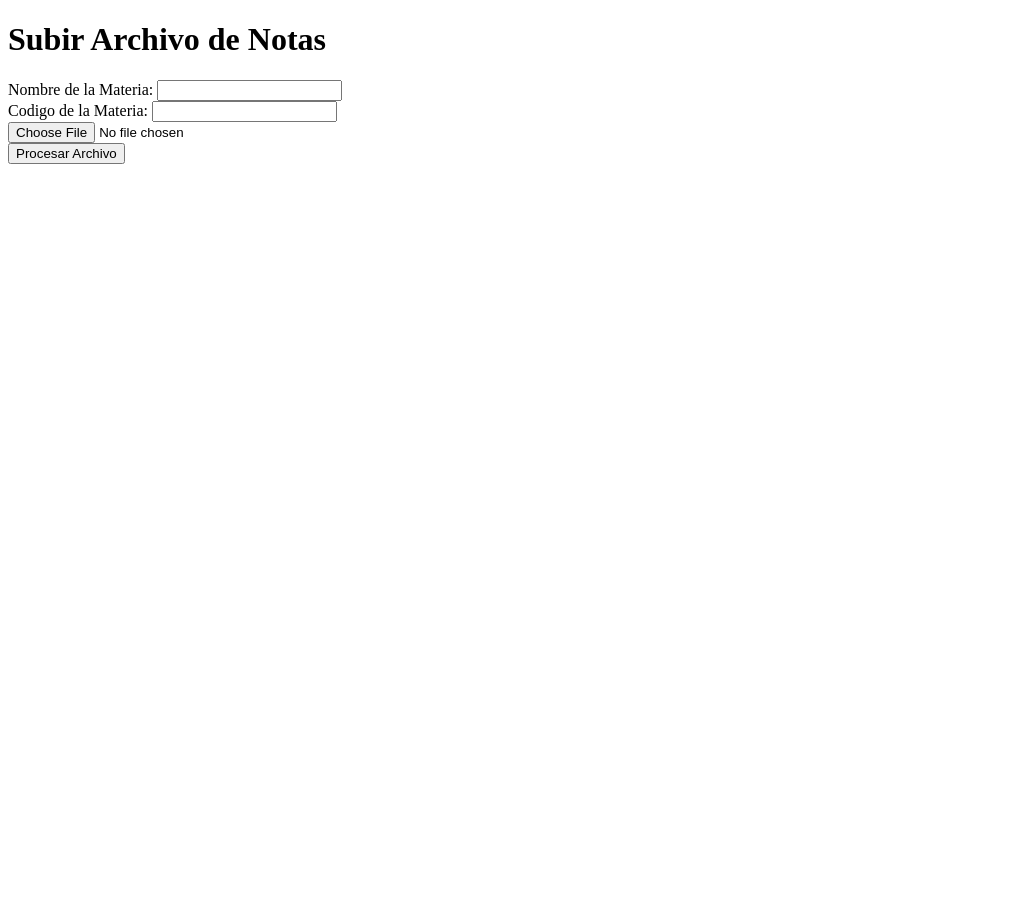
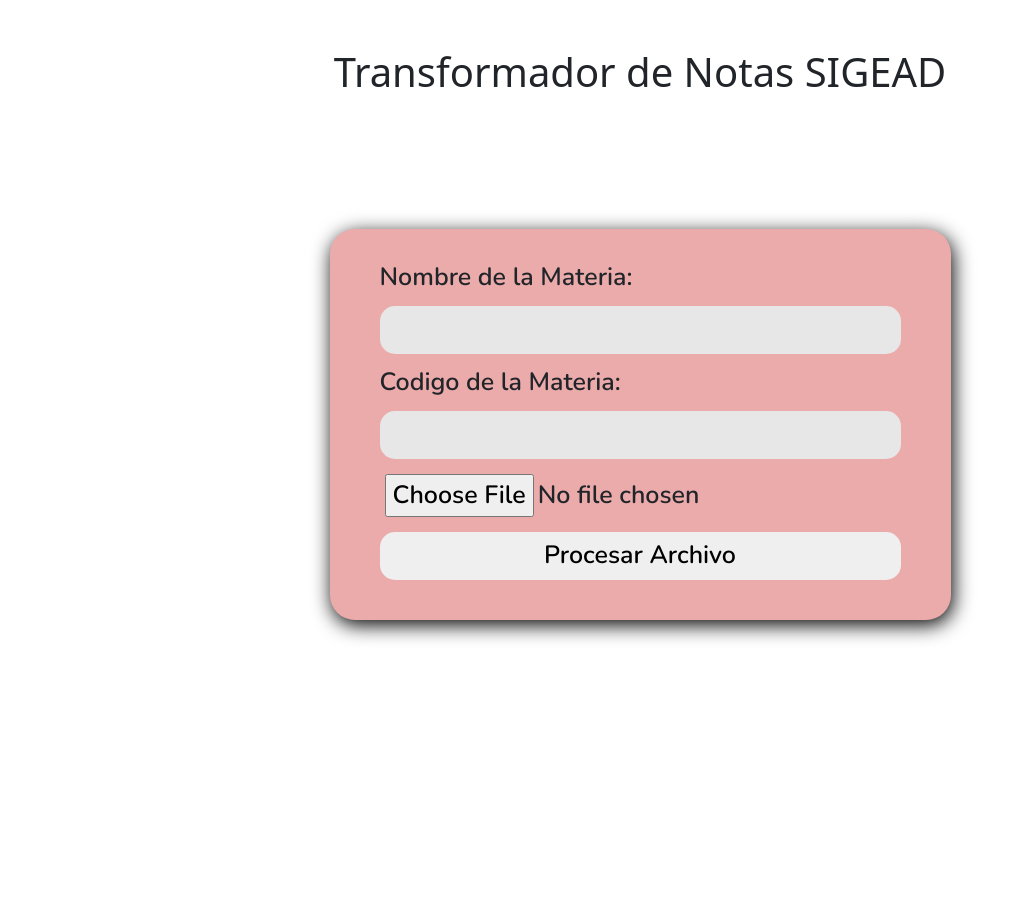
Before and after one commit to FacuChiza/Transformador-notas-SIGEAD, a Flask app: page / in a window 1280 px wide. Shown: the whole page, without its empty margins (0-1024 px from the left). Before the commit the page ends 164 px from the top, so only its background shows below. Run offline with Flask 3, Linux system fonts and the light colour scheme.

Commit message:
creacion de todo el css

```diff
--- a/app.py
+++ b/app.py
@@ -21,6 +21,7 @@ def upload_file():
 
     file.save(os.path.join("uploads", filename))
 
+
     df = pd.read_excel(os.path.join("uploads", filename))
     df.columns = ["Nom", "Ape", "Num", "Inst", "Depa", "Cues", "Ult"]
     df = df.drop(columns=["Nom", "Ape", "Inst", "Ult"])
--- /dev/null
+++ b/static/css/style.css
@@ -0,0 +1,51 @@
+  @import url('https://fonts.googleapis.com/css2?family=Nunito:wght@600&display=swap');
+
+*{
+    margin: 0;
+    box-sizing: border-box;
+    -webkit-box-sizing: border-box;
+}
+
+.cont-titulo{
+    display: flex;
+    justify-content: center;
+    padding-top: 6vh;
+}
+
+.cont-form{
+    background-color: rgb(236, 171, 171);
+    padding: 30px 50px;
+    border-radius: 25px;
+    font-size: 25px;
+    font-family: 'Nunito', sans-serif;
+    box-shadow: 2px 5px 20px black;
+}
+
+.cont-principal{
+    display: flex;
+  flex-direction: column;
+  justify-content: center;
+  align-items: center;
+  height: 100vh;
+  padding-bottom: 20vh;
+}
+
+.form label, .form input, .form button{
+    display: block;
+    width: 100%;
+    margin-bottom: 10px;
+}
+
+.form input[type="file"], .form button[type="submit"], .form input[type="text"], .form input[type="number"]{
+    border: none;
+    border-radius: 15px;
+    padding: 5px;
+}
+
+.form input[type="text"], .form input[type="number"]{
+    background-color: rgb(231, 231, 231);
+}
+
+.form button[type="submit"]:hover{
+    background-color: rgb(199, 200, 201);
+}
--- a/templates/success.html
+++ b/templates/success.html
@@ -5,7 +5,10 @@
   <meta name="viewport" content="width=device-width, initial-scale=1.0">
 
   <!-- CSS -->
-  <link rel="stylesheet" href="../css/estilo.css">
+  <link rel="stylesheet" href="{{ url_for('static', filename='css/style.css' ) }}">
+
+  <!-- Bootstrap -->
+  <link href="https://cdn.jsdelivr.net/npm/bootstrap@5.3.2/dist/css/bootstrap.min.css" rel="stylesheet" integrity="sha384-T3c6CoIi6uLrA9TneNEoa7RxnatzjcDSCmG1MXxSR1GAsXEV/Dwwykc2MPK8M2HN" crossorigin="anonymous">
 
   <!-- Nombre de la pestaña -->
   <title>Transformador de Notas SIGEAD</title>
@@ -13,35 +16,41 @@
 
 <body>
   <!-- Titulo página -->
-  <h1>Subir Archivo de Notas</h1>
+  <header class="cont-titulo">
+    <h1>Transformador de Notas SIGEAD</h1>
+  </header>
 
   <!-- Formulario -->
-  <form method="post" enctype="multipart/form-data">
+  <section class="cont-principal">
+    <div class="cont-form">
+      <form class="form" method="post" enctype="multipart/form-data">
 
         <!-- Nombre de materia -->
-    <div>
+        <div class="materia">
           <label for="materia">Nombre de la Materia: </label>
           <input type="text" name="materia" required>
         </div>
 
         <!-- Codigo de materia -->
-    <div>
+        <div class="codigo">
           <label for="codigo-materia">Codigo de la Materia: </label>
           <input type="number" name="codigo-materia" required>
         </div>
 
         <!-- Carga de archivo con notas -->
-    <div>
-      <input type="file" name="file" accept=".xlsx, .xls, .ods" required>
+        <div class="cargar-archivo">
+          <input type="file" name="file" accept=".xlsx, .xls, .ods" id="file-button">
         </div>
 
         <!-- Procesar archivo -->
-    <div>
+        <div class="procesar-archivo">
           <button type="submit">Procesar Archivo</button>
         </div>
+      </form>
+    </div>
+  </section>
 
+  <script src="https://cdn.jsdelivr.net/npm/bootstrap@5.3.2/dist/js/bootstrap.bundle.min.js" integrity="sha384-C6RzsynM9kWDrMNeT87bh95OGNyZPhcTNXj1NW7RuBCsyN/o0jlpcV8Qyq46cDfL" crossorigin="anonymous"></script>
 
-
-  </form>
 </body>
 </html>
```
Also changed, not shown: css/estilo.css (deleted). Lines whose indentation alone changed are shown as unchanged.
